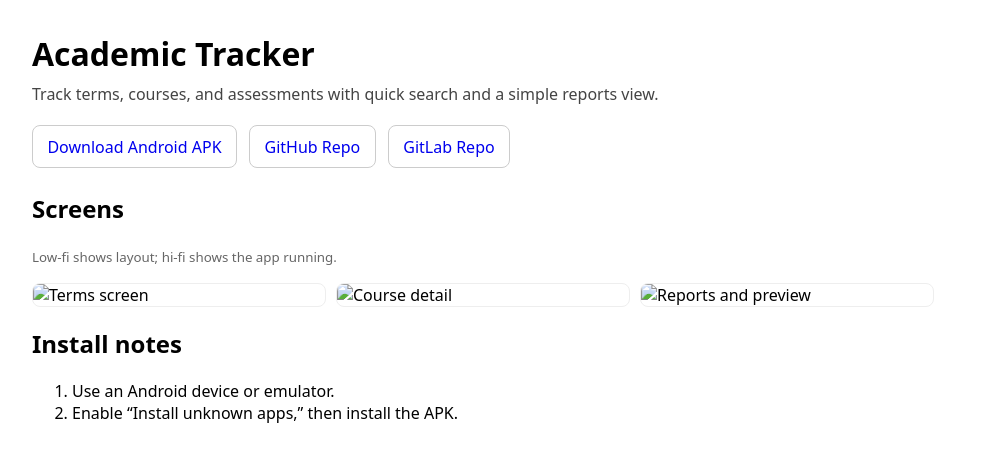
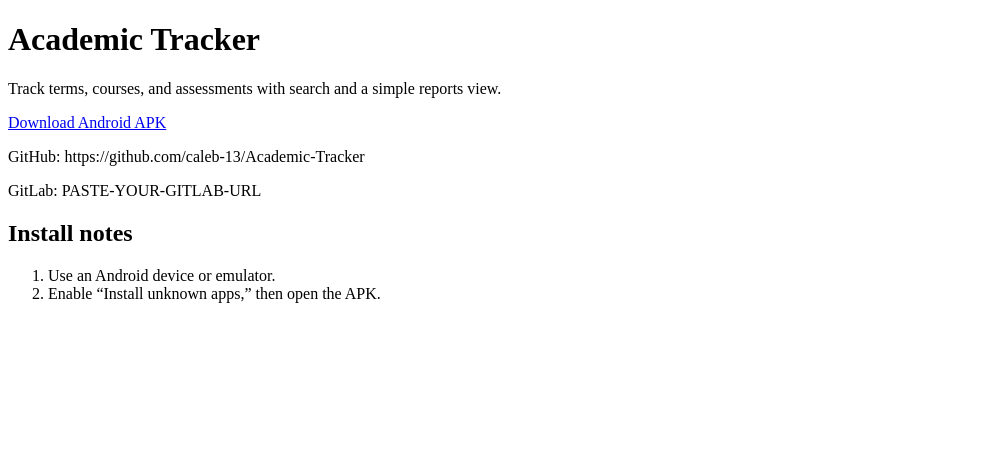
Before and after one commit to caleb-13/Academic-Tracker, a plain HTML site: page docs/index.html in a window 1280 px wide. Shown: the whole page, without its empty margins (0-989 px from the left). Drawn offline with Linux system fonts and the light colour scheme.

Commit message:
Update index.html

```diff
--- a/docs/index.html
+++ b/docs/index.html
@@ -1,36 +1,15 @@
 <!doctype html><meta charset="utf-8">
 <title>Academic Tracker</title>
 <meta name="viewport" content="width=device-width,initial-scale=1">
-<style>
-  body { font-family: system-ui, -apple-system, Segoe UI, Roboto, Arial, sans-serif; margin: 2rem; max-width: 900px; }
-  h1 { margin: 0 0 .5rem 0; }
-  .lead { color:#444; margin: 0 0 1rem 0; }
-  .actions a { display:inline-block; margin: .25rem .5rem .25rem 0; padding:.6rem .9rem; border:1px solid #ccc; border-radius:8px; text-decoration:none; }
-  .grid { display:grid; grid-template-columns: repeat(auto-fit,minmax(260px,1fr)); gap:12px; margin-top: 1rem; }
-  img { width:100%; height:auto; border:1px solid #eee; border-radius:8px; }
-  small { color:#666; }
-</style>
+<h1>Academic Tracker</h1>
+<p>Track terms, courses, and assessments with search and a simple reports view.</p>
 
-<h1>Academic Tracker</h1>
-<p class="lead">Track terms, courses, and assessments with quick search and a simple reports view.</p>
+<p><a href="https://github.com/caleb-13/Academic-Tracker/releases/latest/download/AcademicTracker.apk">
+Download Android APK</a></p>
 
-<div class="actions">
-  <!-- If you published an APK as a Release asset, this link will work -->
-  <a href="https://github.com/caleb-13/Academic-Tracker/releases/latest/download/AcademicTracker.apk">Download Android APK</a>
-  <a href="https://github.com/caleb-13/Academic-Tracker">GitHub Repo</a>
-  <a href="PASTE_YOUR_GITLAB_URL_HERE">GitLab Repo</a>
-</div>
-
-<h2>Screens</h2>
-<p><small>Low-fi shows layout; hi-fi shows the app running.</small></p>
-<div class="grid">
-  <img src="hifi-terms.png" alt="Terms screen">
-  <img src="hifi-course-detail.png" alt="Course detail">
-  <img src="hifi-reports.png" alt="Reports and preview">
-</div>
+<p>GitHub: https://github.com/caleb-13/Academic-Tracker</p>
+<p>GitLab: PASTE-YOUR-GITLAB-URL</p>
 
 <h2>Install notes</h2>
-<ol>
-  <li>Use an Android device or emulator.</li>
-  <li>Enable “Install unknown apps,” then install the APK.</li>
-</ol>
+<ol><li>Use an Android device or emulator.</li>
+<li>Enable “Install unknown apps,” then open the APK.</li></ol>
```
